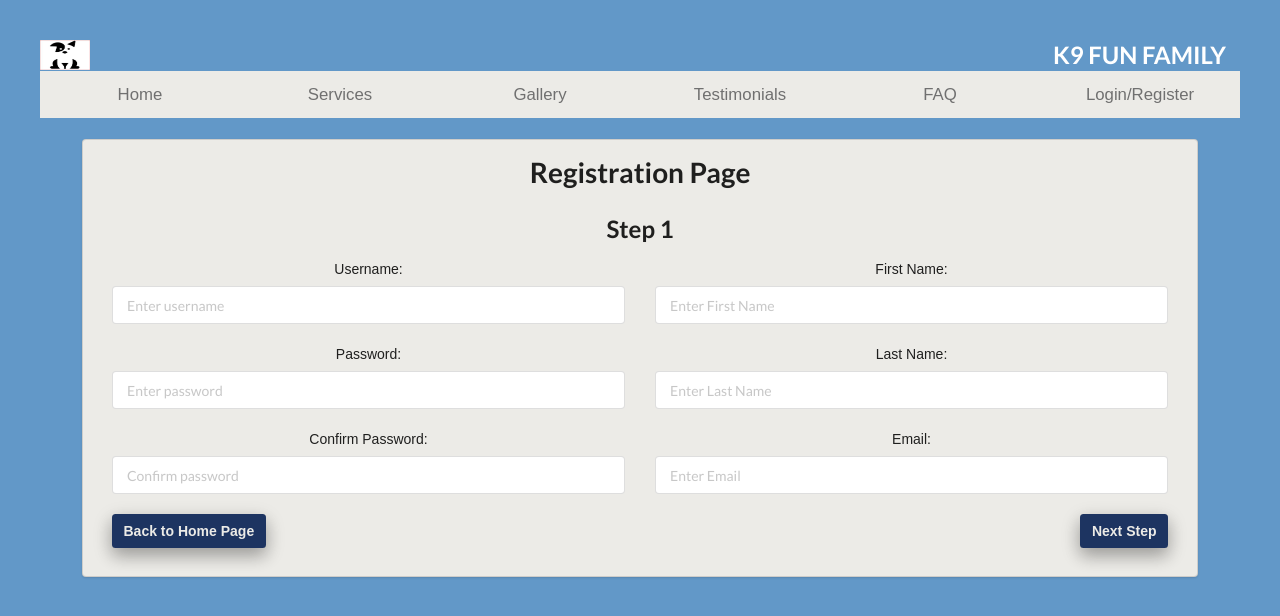
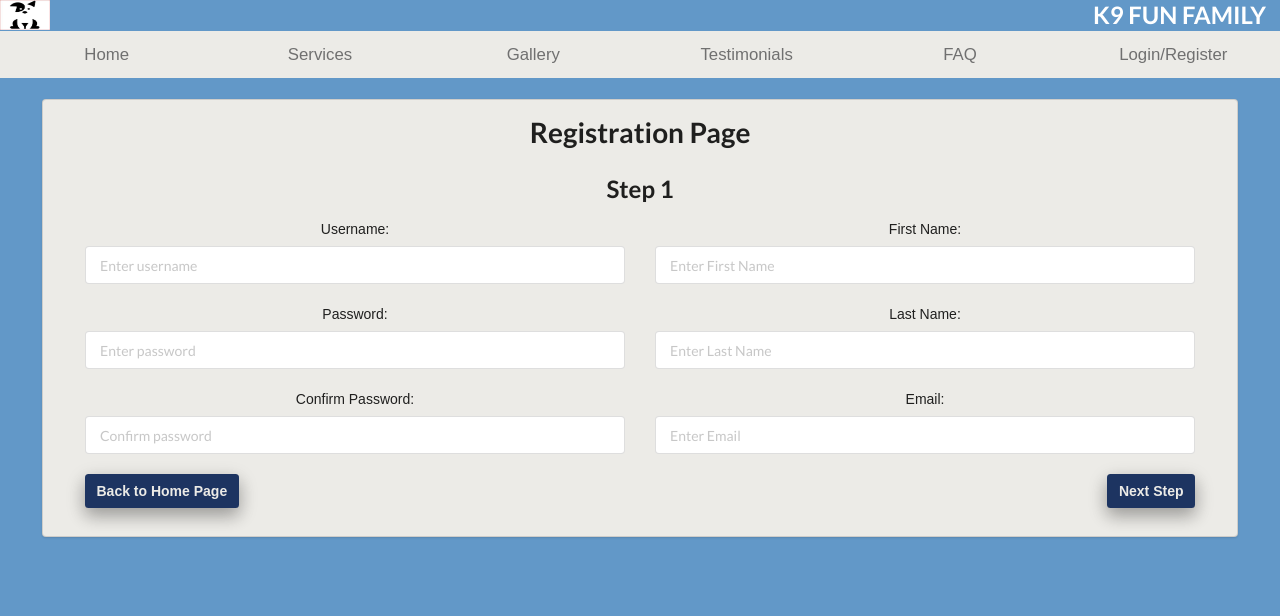
Before and after one commit to g-priime/loginPrototypeV0.0, a React app: page /Register in a window 1280 px wide. Built offline with nearby package versions, Linux system fonts and the light colour scheme.

Commit message:
Update changePassword.css

```diff
--- a/src/css/changePassword.css
+++ b/src/css/changePassword.css
@@ -1,20 +1,4 @@
-body {
-    font-family: 'Segoe UI', Tahoma, Geneva, Verdana, sans-serif;
-    background-color: #6298C8;
-    /* color: white; */
-    padding: 40px;
-    font-family: Arial;
-    text-align: center;
-}
 
-#register3row {
-    height: 400px;
-}
-
-.cont {
-    height: 70%;
-    width: 100%;
-}
 
 .contChangePassword {
     width: 40%;
```
